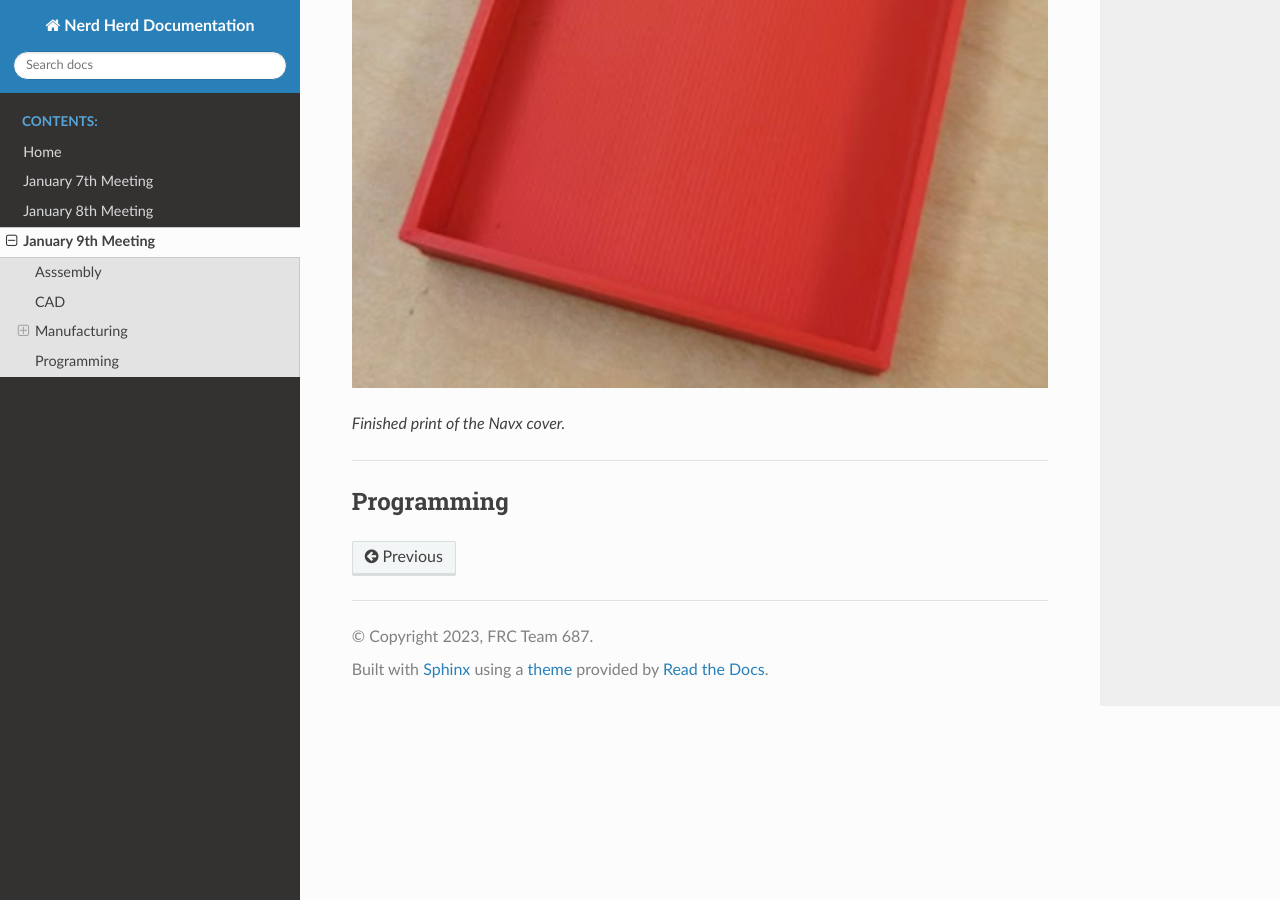
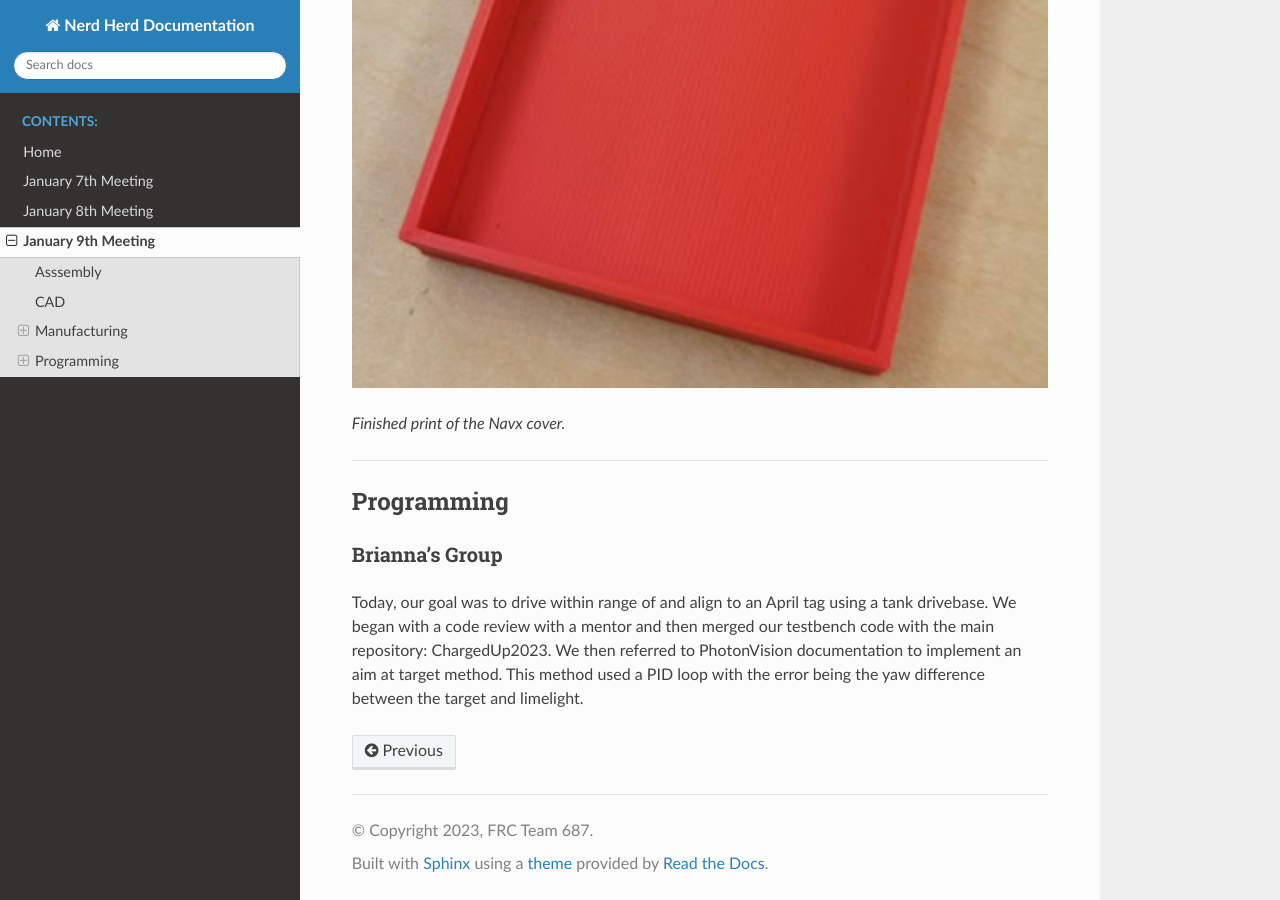
Before and after one commit to nerdherd/Documentation, a Sphinx documentation site: the page built from source/january9.md, in a window 1280 px wide and 900 px high, scrolled down 3002 px. Built offline with Sphinx 7.4.7 and the Read the Docs theme 2.0.0, drawn with Linux system fonts in a browser that asks for light colours.

Commit message:
Update january9.md

```diff
--- a/source/january9.md
+++ b/source/january9.md
@@ -42,3 +42,7 @@ We also 3D printed a cover for the Navx on the roborio.
 ---
 
 ## Programming
+
+### Brianna's Group
+
+Today, our goal was to drive within range of and align to an April tag using a tank drivebase. We began with a code review with a mentor and then merged our testbench code with the main repository: ChargedUp2023. We then referred to PhotonVision documentation to implement an aim at target method. This method used a PID loop with the error being the yaw difference between the target and limelight.
```
